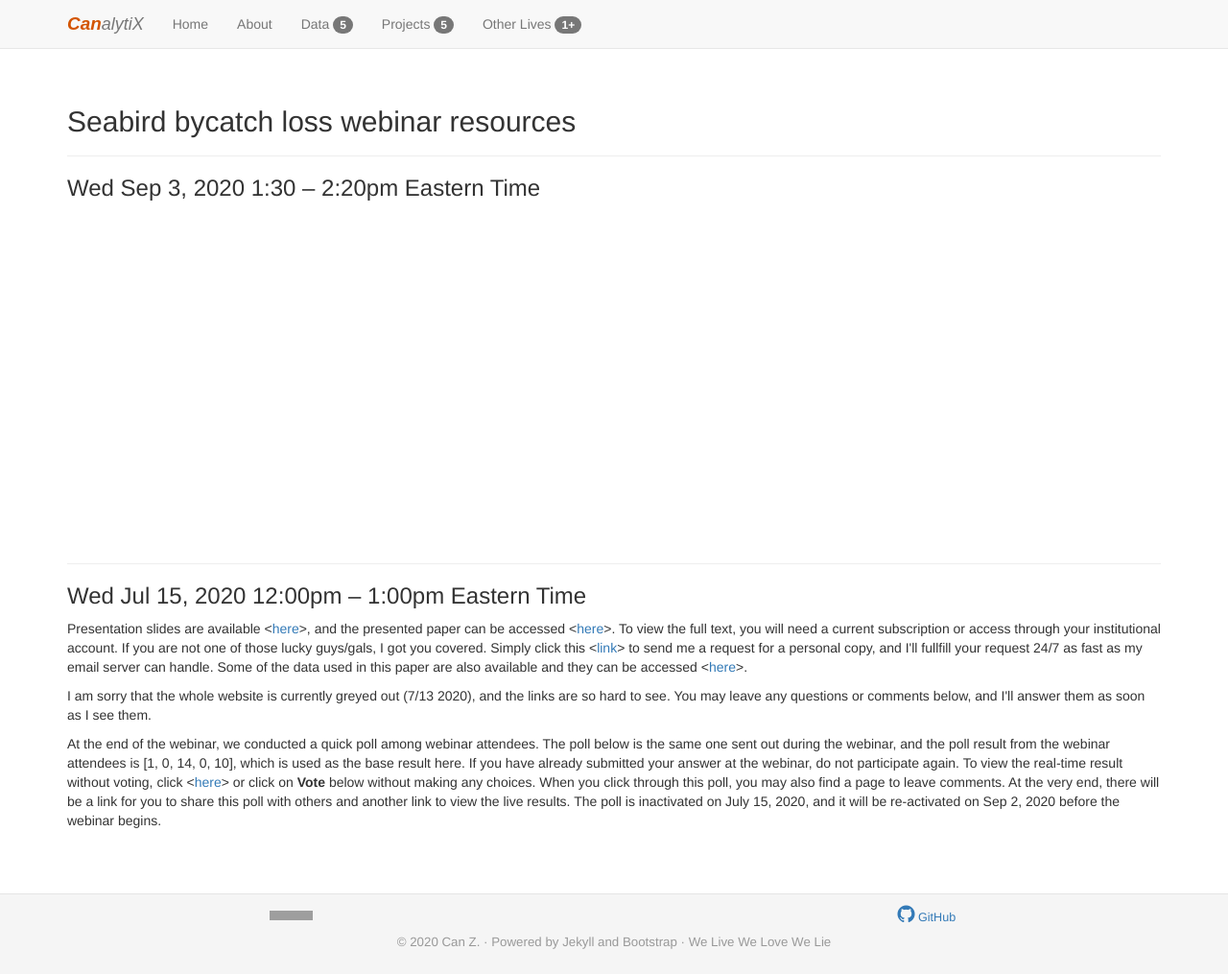
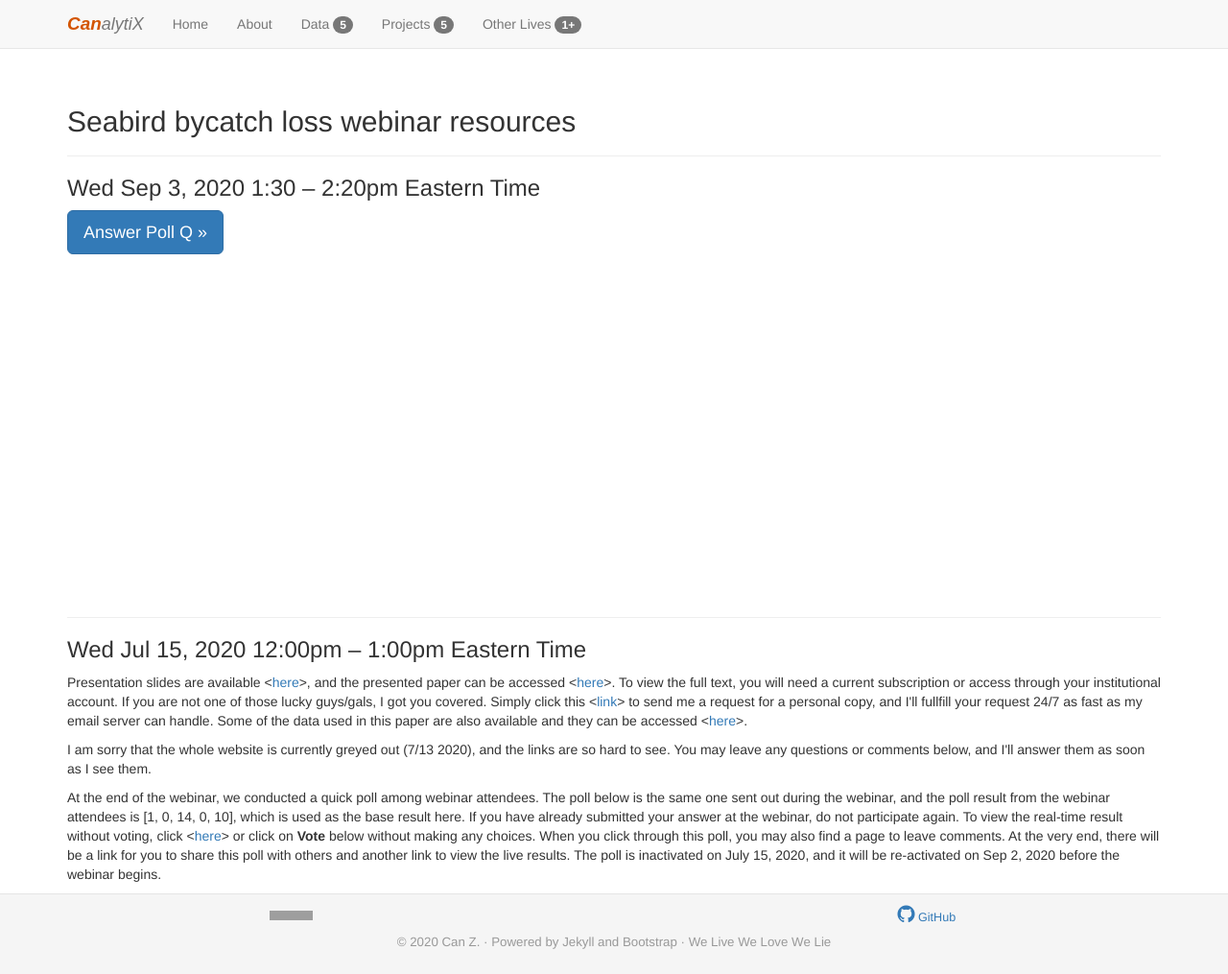
Before and after one commit to HVoltBb/HVoltBb.github.io, a Jekyll site: the page built from random/things/onenoaa20200715.html, in a window 1280 px wide and 1015 px high. Shown: the whole window at 96% size. Built offline with Jekyll 4.4.1, drawn with Linux system fonts in a browser that asks for light colours; comment, search, counter and statistics services are not loaded; grey boxes are pictures that could not be loaded.

Commit message:
Update onenoaa20200715.html

```diff
--- a/random/things/onenoaa20200715.html
+++ b/random/things/onenoaa20200715.html
@@ -12,6 +12,7 @@
 </div>
 <div>
 	<h3>Wed Sep 3, 2020 1:30 – 2:20pm Eastern Time</h3>
+	<a class="btn btn-lg btn-primary" href="https://www.poll-maker.com/results3040555x091e7B45-94" role="button">Answer Poll Q &raquo;</a>
 	<p style="margin-bottom: 10cm"></p>
 </div>
 <hr>
@@ -19,7 +20,5 @@
 	<h3>Wed Jul 15, 2020 12:00pm – 1:00pm Eastern Time</h3>
 	<p>Presentation slides are available <<a href = "https://hvoltbb.github.io/random/things/ONENOAA-2020July15.pdf">here</a>>, and the presented paper can be accessed <<a href="https://www.sciencedirect.com/science/article/pii/S0006320719317653">here</a>>. To view the full text, you will need a current subscription or access through your institutional account. If you are not one of those lucky guys/gals, I got you covered. Simply click this <<a href='mailto:eidotog@gmail.com?subject=XxBIRDLOSS2020xX&body=Do%20not%20modify%20subject%20line.%20Not%20monitored.'>link</a>> to send me a request for a personal copy, and I'll fullfill your request 24/7 as fast as my email server can handle. Some of the data used in this paper are also available and they can be accessed <<a href="https://hvoltbb.github.io/data/index.html#Seabird">here</a>>.</p>
 	<p>I am sorry that the whole website is currently greyed out (7/13 2020), and the links are so hard to see. You may leave any questions or comments below, and I'll answer them as soon as I see them.</p>
-	<p>At the end of the webinar, we conducted a quick poll among webinar attendees. The poll below is the same one sent out during the webinar, and the poll result from the webinar attendees is [1, 0, 14, 0, 10], which is used as the base result here. If you have already submitted your answer at the webinar, do not participate again. To view the real-time result without voting, click <<a href="https://linkto.run/r/BTGX1A9A">here</a>> or click on <b>Vote</b> below without making any choices. When you click through this poll, you may also find a page to leave comments. At the very end, there will be a link for you to share this poll with others and another link to view the live results. The poll is inactivated on July 15, 2020, and it will be re-activated on Sep 2, 2020 before the webinar begins.</p>
-	<div id='poll01' style="margin-top: 0.5cm;margin-bottom: 0.5cm; display: none;"></div>
+	<p>At the end of the webinar, we conducted a quick poll among webinar attendees. The poll below is the same one sent out during the webinar, and the poll result from the webinar attendees is [1, 0, 14, 0, 10], which is used as the base result here. If you have already submitted your answer at the webinar, do not participate again. To view the real-time result without voting, click <<a href="https://linkto.run/r/BTGX1A9A" target="_blank">here</a>> or click on <b>Vote</b> below without making any choices. When you click through this poll, you may also find a page to leave comments. At the very end, there will be a link for you to share this poll with others and another link to view the live results. The poll is inactivated on July 15, 2020, and it will be re-activated on Sep 2, 2020 before the webinar begins.</p>
 </div>
-<script type="text/javascript" src="./poll01.js" defer="defer"></script>
```
